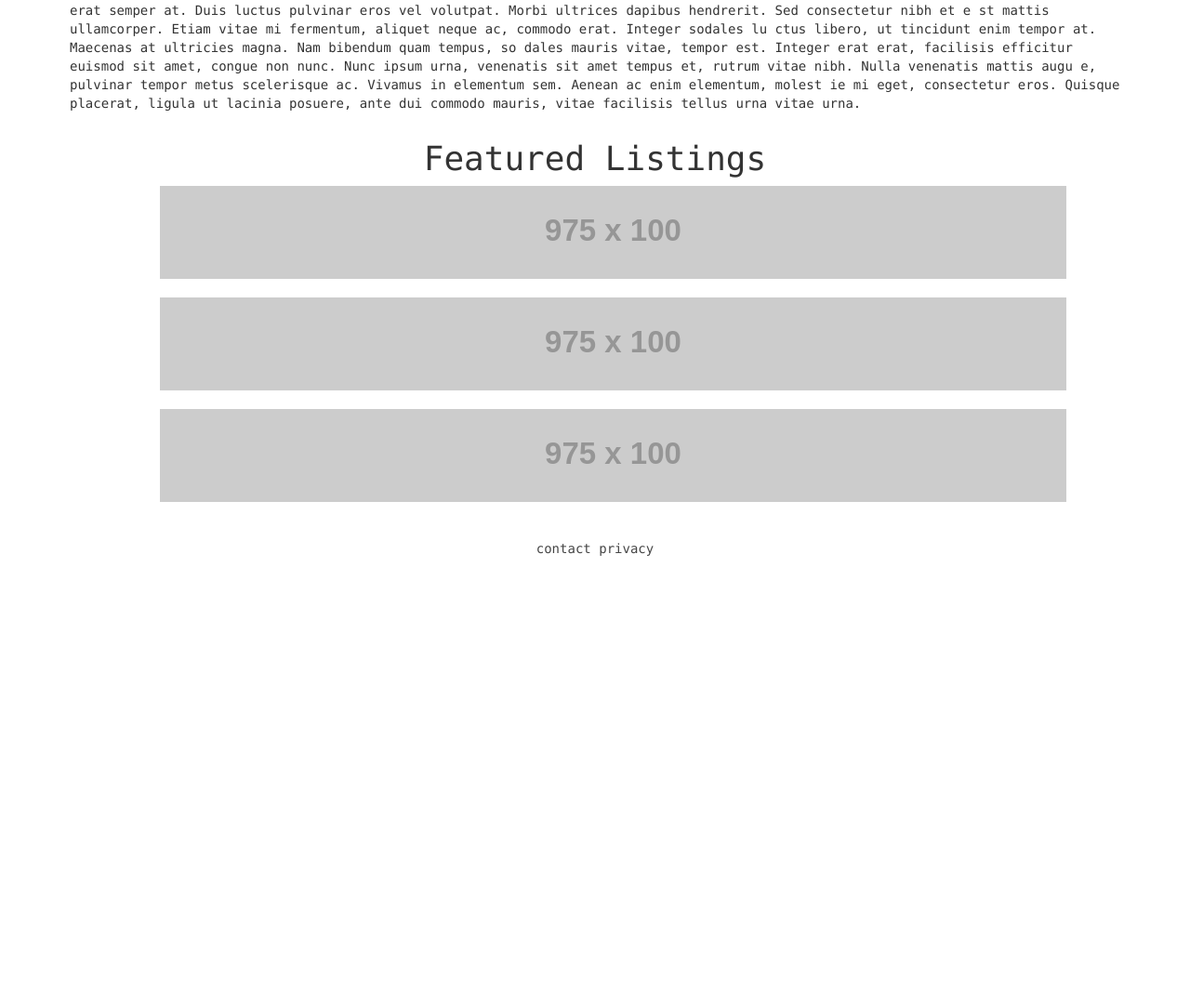
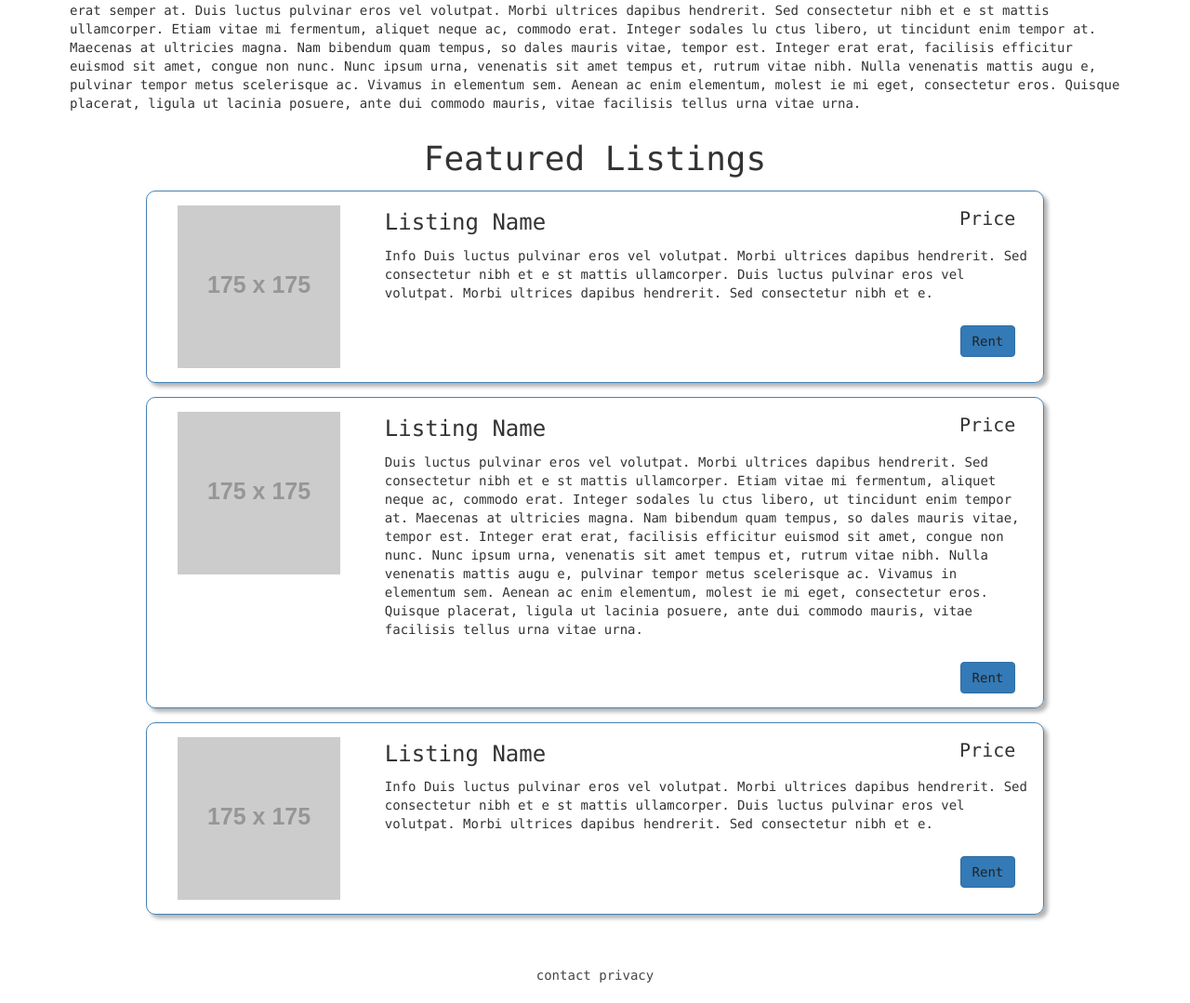
Before and after one commit to Stnguyenx3/DavidsList, a PHP site: page /home in a window 1280 px wide. Shown: the part 409-1488 px from the top of the page at 93% size. Before the commit the page ends 1007 px from the top, so only its background shows below. Run offline with PHP 8.4, Linux system fonts and the light colour scheme; grey boxes labelled with a size stand in for pictures from a placeholder-image service; some libraries are stand-ins or nearby versions.

Commit message:
Added layout for featured listings on home page.

```diff
--- a/application/view/home/index.php
+++ b/application/view/home/index.php
@@ -39,7 +39,78 @@
 
 				<h1>Featured Listings</h1>
 
-				<div class="row">
+				<div class="row featured-listing">
+					<div class="col-sm-12">
+						<div class="row">
+							<div class="col-sm-3 featured-listing-img">
+								<img src="http://placehold.it/175x175" alt="placeholder img.">
+							</div>
+							<div class="col-sm-9">
+								<h3 class="featured-listing-title">Listing Name</h3>
+								<p class="featured-listing-price">Price</p>
+								<div style="clear: both">
+										<p>
+											Info Duis luctus pulvinar eros vel volutpat. Morbi ultrices dapibus hendrerit. Sed consectetur nibh et e
+											st mattis ullamcorper. Duis luctus pulvinar eros vel volutpat. Morbi ultrices dapibus hendrerit. Sed consectetur nibh et e.
+											</p>
+										<a href="#" class="btn btn-primary featured-listing-btn">Rent</a>
+								</div>
+							</div>
+						</div>
+					</div>
+				</div>
+
+				<div class="row featured-listing">
+					<div class="col-sm-12">
+						<div class="row">
+							<div class="col-sm-3 featured-listing-img">
+								<img src="http://placehold.it/175x175" alt="placeholder img.">
+							</div>
+							<div class="col-sm-9">
+								<h3 class="featured-listing-title">Listing Name</h3>
+								<p class="featured-listing-price">Price</p>
+								<div style="clear: both">
+										<p>
+											Duis luctus pulvinar eros vel volutpat. Morbi ultrices dapibus hendrerit. Sed consectetur nibh et e
+											st mattis ullamcorper. Etiam vitae mi fermentum, aliquet neque ac, commodo erat. Integer sodales lu
+											ctus libero, ut tincidunt enim tempor at. Maecenas at ultricies magna. Nam bibendum quam tempus, so
+											dales mauris vitae, tempor est. Integer erat erat, facilisis efficitur euismod sit amet, congue non
+											nunc. Nunc ipsum urna, venenatis sit amet tempus et, rutrum vitae nibh. Nulla venenatis mattis augu
+											e, pulvinar tempor metus scelerisque ac. Vivamus in elementum sem. Aenean ac enim elementum, molest
+											ie mi eget, consectetur eros. Quisque placerat, ligula ut lacinia posuere, ante dui commodo mauris,
+											vitae facilisis tellus urna vitae urna.
+											</p>
+										<a href="#" class="btn btn-primary featured-listing-btn">Rent</a>
+								</div>
+							</div>
+						</div>
+					</div>
+				</div>
+
+				<div class="row featured-listing">
+					<div class="col-sm-12">
+						<div class="row">
+							<div class="col-sm-3 featured-listing-img">
+								<img src="http://placehold.it/175x175" alt="placeholder img.">
+							</div>
+							<div class="col-sm-9">
+								<h3 class="featured-listing-title">Listing Name</h3>
+								<p class="featured-listing-price">Price</p>
+								<div style="clear: both">
+										<p>
+											Info Duis luctus pulvinar eros vel volutpat. Morbi ultrices dapibus hendrerit. Sed consectetur nibh et e
+											st mattis ullamcorper. Duis luctus pulvinar eros vel volutpat. Morbi ultrices dapibus hendrerit. Sed consectetur nibh et e.
+											</p>
+										<a href="#" class="btn btn-primary featured-listing-btn">Rent</a>
+								</div>
+							</div>
+						</div>
+					</div>
+				</div>
+
+
+
+				<!--div class="row">
 					<div class="col-sm-12">
 						<img src="http://placehold.it/975x100">
 					</div>
@@ -55,7 +126,7 @@
 					<div class="col-sm-12">
 						<img src="http://placehold.it/975x100">
 					</div>
-				</div>
+				</div-->
 
 			</div>
 			<div class="col-sm-1"></div>
--- a/public/css/style.css
+++ b/public/css/style.css
@@ -131,7 +131,8 @@ label {
 	height: 250px;
 	background-color: Gainsboro;
 	border: 1px solid SteelBlue;
-	box-shadow: 5px 5px;
+    border-radius: 10px;
+    box-shadow: 4px 4px 4px rgba(0, 0, 0, 0.3);
 }
 
 .form-signup {
@@ -141,7 +142,8 @@ label {
 	height: 75%;
 	background-color: Gainsboro;
 	border: 1px solid SteelBlue;
-	box-shadow: 5px 5px;
+    border-radius: 10px;
+    box-shadow: 4px 4px 4px rgba(0, 0, 0, 0.3);
 }
 
 .login-link {
@@ -162,3 +164,34 @@ label {
 	width: auto;
 	height: auto;
 }
+
+.featured-listing {
+    margin-top: 15px;
+    margin-bottom: 15px;
+    border: 1px solid SteelBlue;
+    border-radius: 10px;
+    box-shadow: 4px 4px 4px rgba(0, 0, 0, 0.3);
+}
+
+.featured-listing-img {
+    text-align: center;
+    padding-top: 15px;
+    padding-bottom: 15px;
+    padding-left: 0px;
+    padding-right: 0px;
+}
+
+.featured-listing-title {
+    float: left;
+}
+
+.featured-listing-price {
+    float: right;
+    margin: 15px;
+    font-size: 20px;
+}
+
+.featured-listing-btn {
+    float: right;
+    margin: 15px;
+}
```
